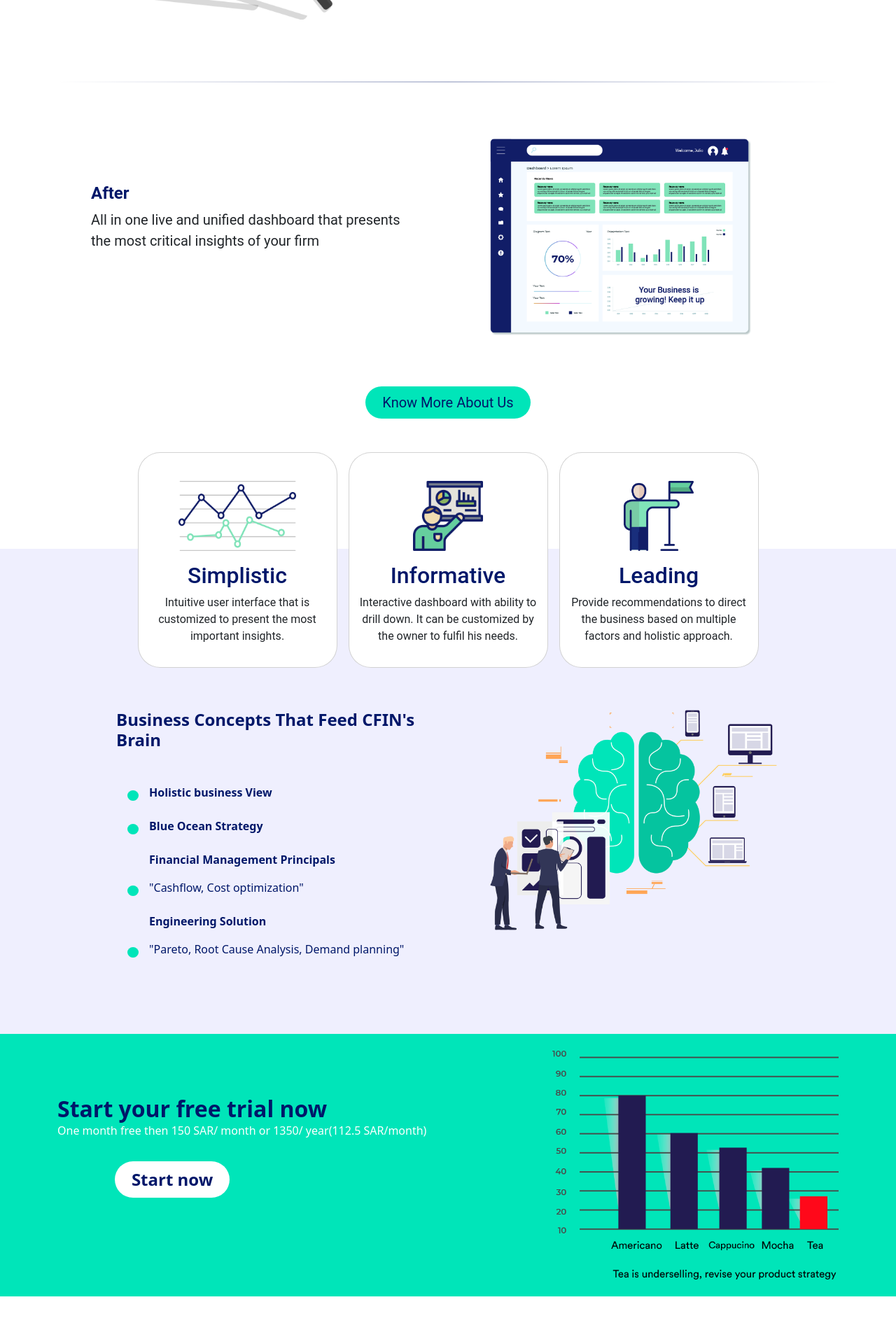
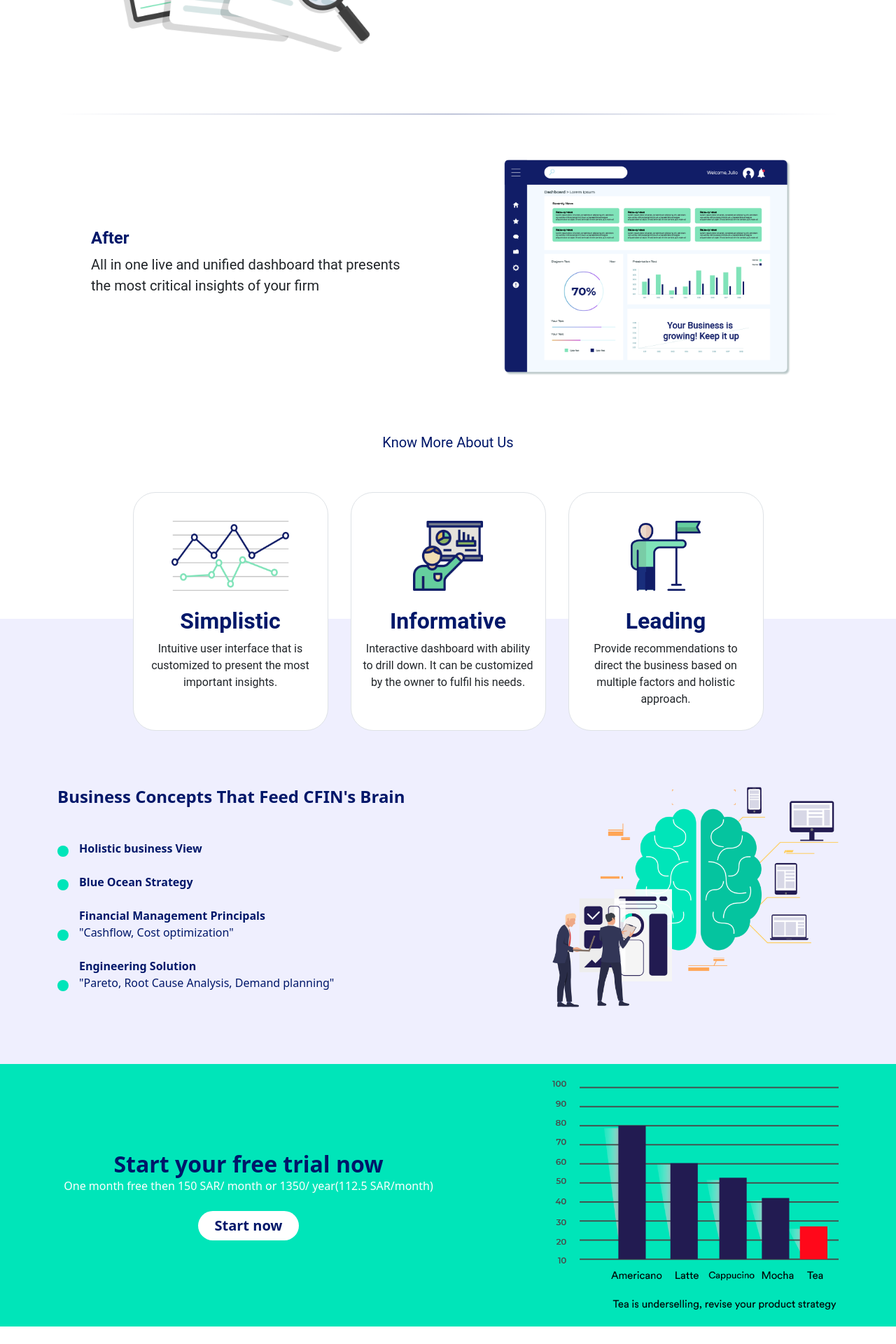
Before and after one commit to asmaaadel41/CFIN-Project, an Angular app: page /home in a window 1280 px wide. Shown: the part 840-2760 px from the top of the page at 70% size. Built offline with nearby package versions, Linux system fonts and the light colour scheme.

Commit message:
some editing in styles

```diff
--- a/src/app/Components/card/card.component.css
+++ b/src/app/Components/card/card.component.css
@@ -1,9 +1,14 @@
+.card {
+  width: 25%
+}
+
 img {
   height: 100px;
 }
 
-@media(min-width: 756px) {
+@media(max-width: 992px) {
   .card {
-    width: 25%
+    width: 100%;
+    margin-bottom: 20px;
   }
 }
--- a/src/app/Components/card/card.component.html
+++ b/src/app/Components/card/card.component.html
@@ -1,11 +1,9 @@
-<div class="row justify-content-center gap-3">
-  <div class="card py-3 col-md-4 col-sm-12 rounded-5 text-center" *ngFor="let card of cards">
-    <div class="mt-4 text-center">
-      <img [src]="card.image" alt="Card image cap">
+<div class="d-flex my-5 justify-content-md-center flex-column flex-md-row">
+  <div class="card border rounded-5 mx-md-3 py-3 text-center" *ngFor="let card of cards">
+    <div>
+      <img [src]="card.image" class="my-4" alt="Card image cap">
     </div>
-    <div class="card-body p-0 mt-3">
-      <h2 class="fs-2 dark-blue">{{card.title}}</h2>
-      <p class="fs-6 py-md-0 roboto-font">{{card.description}}</p>
-    </div>
+    <h2 class="dark-blue fw-bold">{{card.title}}</h2>
+    <p class="px-3">{{card.description}}</p>
   </div>
 </div>
--- a/src/app/Components/home/home.component.css
+++ b/src/app/Components/home/home.component.css
@@ -4,12 +4,21 @@ hr {
       rgba(0, 23, 105, 1), rgba(181, 185, 210, -1));
 }
 
-.business li::before {
+
+.introduction .par {
+  padding: 40px;
+}
+
+.business {
+  background-color: #efeffe;
+}
+
+li::before {
   content: "";
   background: #00e5b9;
   border-radius: 50%;
   margin: 0 15px 0 0;
-  padding: 5px 8px;
+  padding: 8px;
   font-size: 4px;
   -webkit-border-radius: 50%;
   -moz-border-radius: 50%;
@@ -17,113 +26,38 @@ hr {
   -o-border-radius: 50%;
 }
 
-.statistics button {
-  margin-left: 15%;
+.btn {
+  background-color: white;
+}
+
+.btn:hover {
+  background-color: #001769 !important;
 }
 
 /* Media Query */
 @media(max-width:992px) {
-
-  .introduction {
-    padding-bottom: 50px;
-    padding-top: 0;
-    text-align: center;
-  }
-
-  .introduction .img1 {
-    float: none;
-    margin-bottom: 20px;
-  }
-
-  .introduction h6 {
-    font-size: 20px;
-  }
-
-  .introduction .before,
-  .introduction .after {
-    padding-bottom: 10px;
-  }
-
-  .introduction .after {
-    padding-top: 30px;
-  }
-
-  .introduction .after .after-info {
-    padding: 0 5%;
-    margin-bottom: 15px;
-  }
-
-  .introduction .after .img3 {
-    width: 75%;
-    margin-left: 0;
-    margin-bottom: 20px;
-  }
-
-  .introduction .before .before-info {
-    padding: 5%;
-    margin-top: 20px;
-  }
-
-  .introduction .card-deck {
-    margin: 0;
-  }
-
-  .business .concepts {
+  .introduction .par {
+    padding: 0px;
     padding-left: 30px;
   }
 
-  .statistics .start {
-    margin: 0
+  .business {
+    margin-top: 10px;
+    padding-top: 3em;
   }
 
-  .firm .firm-head {
-    padding: 0px 10%;
-  }
-
-  .introduction .card-deck {
-    margin: 5% 22%;
-  }
-
-  .statistics button {
-    margin-bottom: 50px;
-  }
-
-  .statistics img {
-    width: 100%;
-  }
-
-  .introduction .card-deck .card-body p {
-    padding: 0 10px;
-  }
-
-  .introduction .par1 {
-    padding: 20px 10px
-  }
-
-  .business {
-    margin-top: -50px;
-  }
-}
-
-@media (min-width:400px) and (max-width: 600px) {
-  .introduction .card-deck {
-    margin: 5% 22%;
-  }
 }
 
 
-@media (max-width: 450px) {
-  .introduction .card-deck {
-    margin: 7%
+
+@media (max-width: 465px) {
+
+  .introduction .par {
+    padding: 0px;
+    padding-left: 0px;
   }
 
-  .statistics {
-    padding: 20px 0;
-  }
-
-  .statistics h2 {
-    margin-bottom: 15px;
-  }
+  /*
 
   .firm {
     padding: 30px 0;
@@ -139,19 +73,15 @@ hr {
 
   .firm .form-group {
     padding: 10px 0;
-  }
+  } */
 }
 
 
-@media(min-width: 575px) {
+@media(min-width: 768px) {
   .business {
-    background-color: #efeffe;
-    padding: 18% 5% 6%;
-    margin-top: -170px;
-    z-index: -2;
+    margin-top: -13em;
+    padding-top: 15em;
+    padding-bottom: 5em;
   }
 
-  .business .concepts {
-    padding-left: 6em;
-  }
 }
--- a/src/app/Components/home/home.component.html
+++ b/src/app/Components/home/home.component.html
@@ -1,30 +1,30 @@
 <!-- Start Introduction Section -->
-<section class="introduction roboto-font pt-5">
+<section class="introduction roboto-font pt-3 pt-md-5 text-center text-md-start">
   <div class="container">
     <div class="row">
-      <div class="col-md-6 col-sm-12">
-        <p class="fs-4 p-md-5 dark-blue">
+      <div class="col-md-6 col-sm-12 m-auto">
+        <p class="fs-4 dark-blue mb-5 mb-md-0 par">
           <span class="fw-bold text-uppercase">cfin</span> will unleash your business's potential
           and drive everlasting impact by providing insights about all
           your business financials in a simple dashboard.
         </p>
       </div>
-      <div class="col-md-6 col-sm-12 d-flex align-items-center justify-content-end">
+      <div class="col-md-6 col-sm-12 text-center text-md-end">
         <img class="w-75" src="assets/home/Vector Smart Object copy.png" alt="Vector Smart">
       </div>
     </div>
     <div class="text-center mt-5 mb-3">
       <h6 class="dark-blue fs-4 mb-4">A Simplistic, Informative, and Leading Tool</h6>
-      <button class="btn bg-color rounded-5 border-0 py-2 px-4 dark-blue fs-5" routerLink="/signup">
+      <button class="btn mb-5 mb-md-0 bg-color rounded-5 border-0 py-2 px-4 dark-blue fs-5" routerLink="/signup">
         Start your free trial now
       </button>
     </div>
 
-    <div class="row p-md-5 d-flex align-items-center justify-content-center">
-      <div class="col-md-6 col-sm-12 mb-4 wow bounceInLeft" data-wow-duration="2s" data-wow-offset="200">
+    <div class="row mt-md-5 py-md-5">
+      <div class="col-md-6 text-center col-sm-12 mb-4 m-auto">
         <img class="w-75" src="assets/home/Vector Smart Object-3.png" alt="Vector Smart">
       </div>
-      <div class="col-md-6 col-sm-12 wow bounceInRight" data-wow-duration="2s" data-wow-offset="200">
+      <div class="col-md-6 col-sm-12 m-auto">
         <h4 class="dark-blue fw-bold ms-md-5">Before</h4>
         <p class="fs-5 ms-md-5">
           Multiple files with multiple versions <br>related to different financial subjects
@@ -32,15 +32,15 @@
       </div>
     </div>
     <hr class="border-0">
-    <div class="row after p-md-5  d-flex align-items-center justify-content-center">
-      <div class="col-md-6 col-sm-12 mb-4 wow bounceInLeft" data-wow-duration="2s" data-wow-offset="200">
-        <h4 class="dark-blue fw-bold">After</h4>
-        <p class="fs-5">
+    <div class="row py-md-5 mb-3">
+      <div class="col-md-6 col-sm-12 m-auto">
+        <h4 class="dark-blue fw-bold ms-md-5">After</h4>
+        <p class="fs-5 ms-md-5">
           All in one live and unified dashboard that presents <br> the most critical insights of your firm
         </p>
       </div>
-      <div class="col-md-6 mt-3 col-sm-12 wow bounceInRight" data-wow-duration="2s" data-wow-offset="200">
-        <img class="w-75 ms-md-5" src="assets/home/Vector Smart Object-4.png" alt="Vector Smart">
+      <div class="col-md-6 col-sm-12 text-center my-3 my-md-0">
+        <img class="w-75" src="assets/home/Vector Smart Object-4.png" alt="Vector Smart">
       </div>
     </div>
     <div class="text-center mt-4 mb-5">
@@ -54,22 +54,22 @@
 <!-- End Introduction Section -->
 
 <!-- Start Business Section -->
-<section class="business dark-blue position-relative">
+<section class="dark-blue business">
   <div class="container">
     <div class="row">
-      <div class="col-md-6 col-sm-12 concepts pe-md-0">
+      <div class="col-md-6 col-sm-12">
         <h4 class="fw-bold mb-5">Business Concepts That Feed CFIN's Brain</h4>
-        <ul class="list-unstyled ps-3">
-          <li class="fs-6 mb-2" *ngFor="let concept of concepts">
-            <div class="d-inline-block">
-              <p class="fw-bold feat">{{concept.title}}</p>
-              <p>{{concept.details}}</p>
+        <ul class="list-unstyled">
+          <li class="fs-6 d-flex align-items-end mb-4" *ngFor="let concept of concepts">
+            <div>
+              <p class="fw-bold mb-0">{{concept.title}}</p>
+              <p class="mb-0">{{concept.details}}</p>
             </div>
           </li>
         </ul>
       </div>
-      <div class="col-md-6 col-sm-12 wow fadeIn" data-wow-duration="2s" data-wow-offset="200">
-        <img class="w-75 ms-md-5" src="assets/home/Vector Smart Object-5.png" alt="Vector Smart Object">
+      <div class="col-md-6 col-sm-12 text-center my-4 my-md-0 text-md-end">
+        <img class="w-75" src="assets/home/Vector Smart Object-5.png" alt="Vector Smart Object">
       </div>
     </div>
   </div>
@@ -77,21 +77,18 @@
 <!-- End Business Section -->
 
 <!-- Start Statistics Section -->
-<section class="statistics bg-color py-4">
+<section class="bg-color py-4 text-center">
   <div class="container">
     <div class="row">
-      <div class="col-md-6 pt-md-5 col-sm-12 wow bounceInLeft" data-wow-duration="2s" data-wow-offset="200">
-        <div class="mt-md-3">
-          <h2 class="dark-blue fw-bold mb-0 fs-2">Start your free trial now</h2>
-          <p class="text-white">One month free then 150 SAR/ month or 1350/ year(112.5 SAR/month)</p>
-          <button class="btn bg-white dark-blue border-0 fw-bold rounded-5 mt-3 py-2 px-4 fs-4" type="submit"
-            routerLink="/signin">
-            Start now
-          </button>
-        </div>
+      <div class="col-md-6 col-sm-12 m-auto">
+        <h2 class="dark-blue fw-bold mb-0">Start your free trial now</h2>
+        <p class="text-white">One month free then 150 SAR/ month or 1350/ year(112.5 SAR/month)</p>
+        <button class="btn dark-blue border-0 fw-bold rounded-5 fs-5 px-4 mt-2 mb-5 mb-md-0" routerLink="/signin">
+          Start now
+        </button>
       </div>
-      <div class="col-md-6 col-sm-12 wow bounceInRight" data-wow-duration="2s" data-wow-offset="200">
-        <div class="text-md-end text-center">
+      <div class="col-md-6 col-sm-12">
+        <div class="text-center text-md-end">
           <img class="w-75 " src="assets/home/Mocha.png" alt="image">
         </div>
       </div>
```
